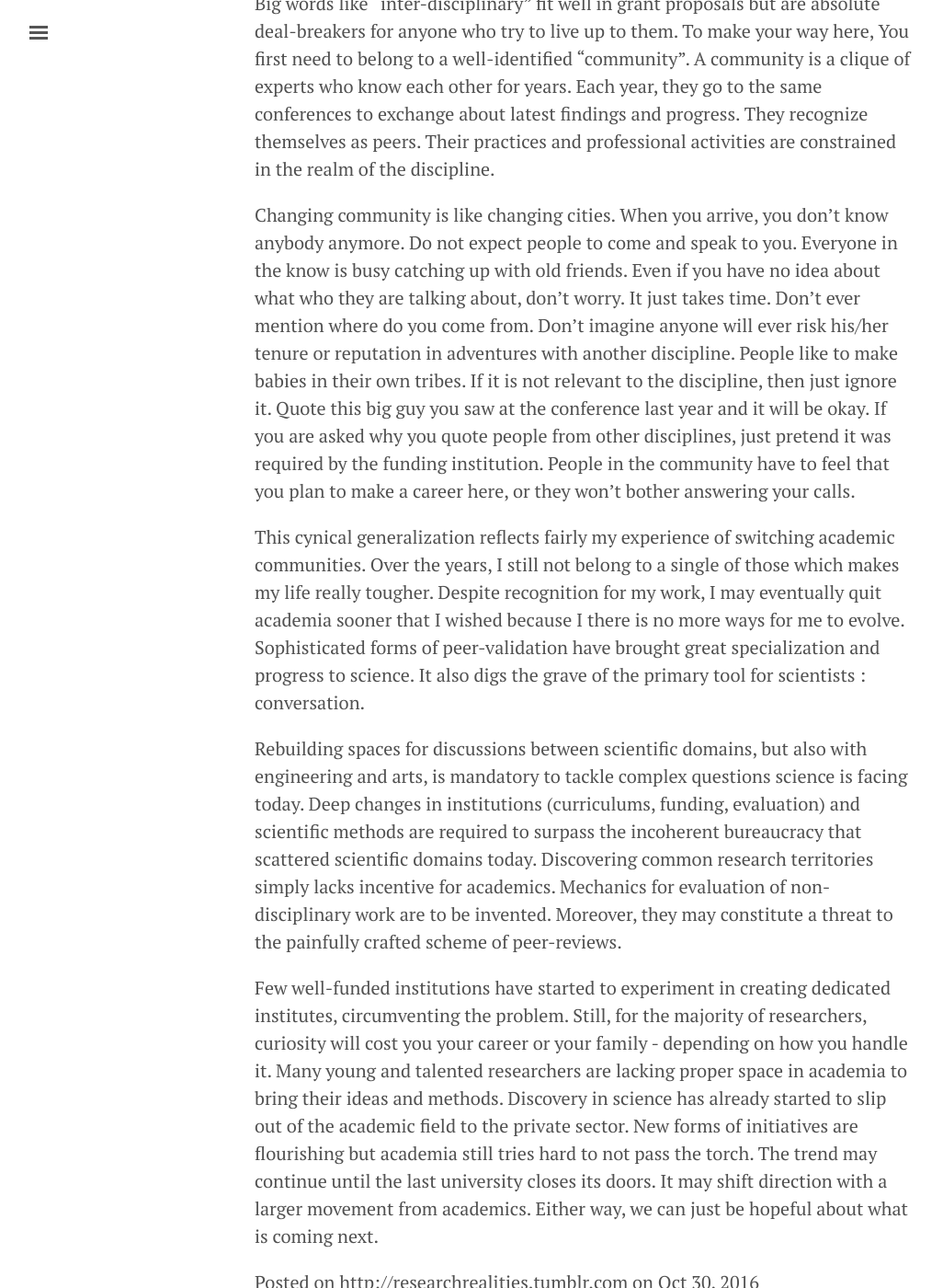
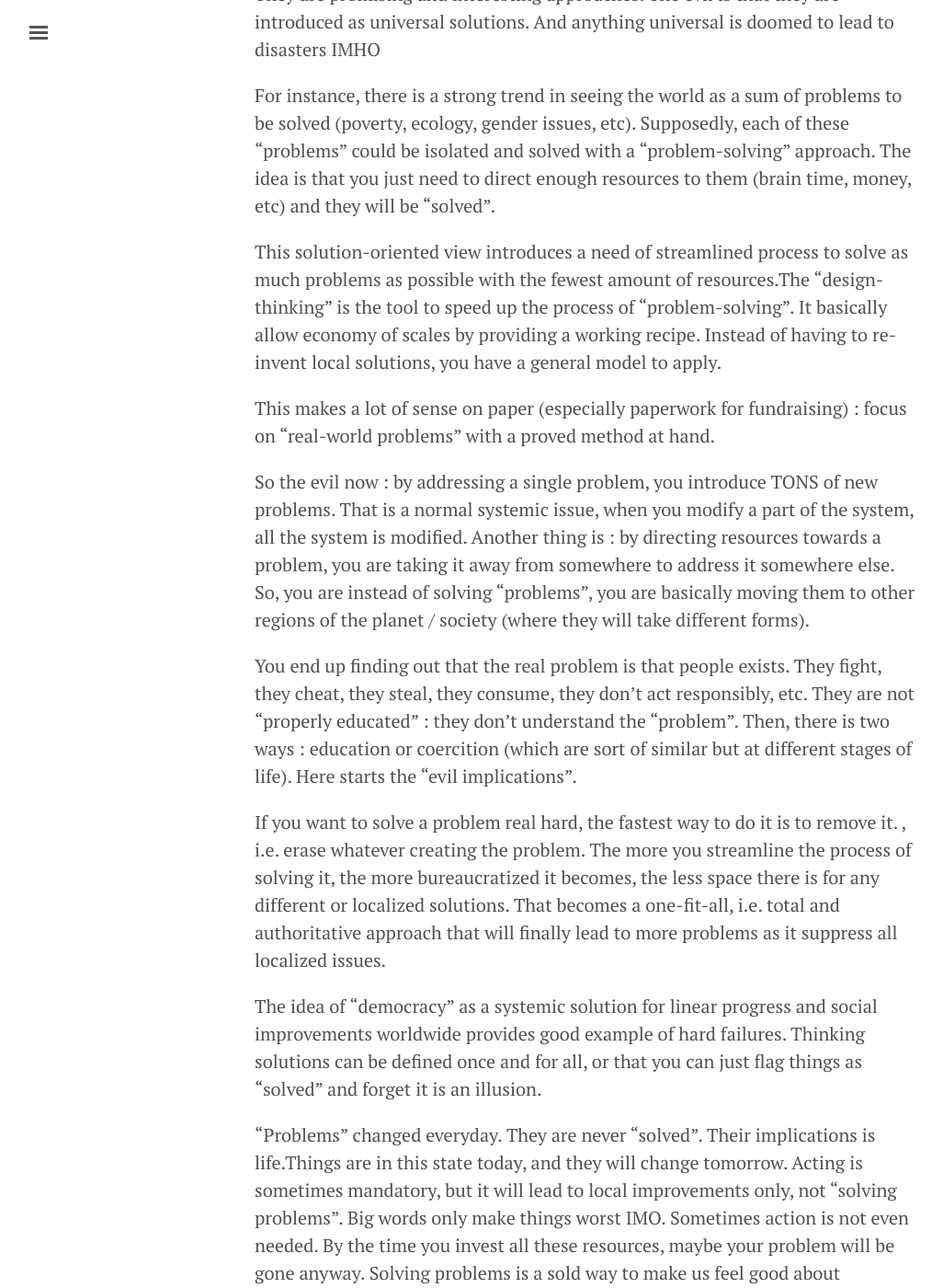
Before and after one commit to clemsos/rw, a Jekyll site: the page built from index.html, in a window 1280 px wide and 1400 px high, scrolled down 589 px. Shown: the whole window at 92% size, without its empty margins (3-1029 px from the left). Built offline with Jekyll 4.4.1, drawn with Linux system fonts in a browser that asks for light colours; the list of posts is cut into pages by our own code; comment, search, counter and statistics services are not loaded; some of the changed text lies outside the part shown.

Commit message:
post problem solving

```diff
--- a/_posts/2016-10-30-nature-research-realities.markdown
+++ b/_posts/2016-10-30-nature-research-realities.markdown
@@ -22,4 +22,4 @@ Rebuilding spaces for discussions between scientific domains, but also with engi
 Few well-funded institutions have started to experiment in creating dedicated institutes, circumventing the problem. Still, for the majority of researchers, curiosity will cost you your career or your family - depending on how you handle it. Many young and talented researchers are lacking proper space in academia to bring their ideas and methods. Discovery in science has already started to slip out of the academic field to the private sector. New forms of initiatives are flourishing but academia still tries hard to not pass the torch. The trend may continue until the last university closes its doors. It may shift direction with a larger movement from academics. Either way, we can just be hopeful about what is coming next.
 
 
-Posted on http://researchrealities.tumblr.com on Oct 30, 2016
+Posted on [http://researchrealities.tumblr.com](http://researchrealities.tumblr.com/post/152507636101/i-own-a-license-in-communication-a-master-in#notes) on Oct 30, 2016
--- /dev/null
+++ b/_posts/2017-09-06-problem-solving.md
@@ -0,0 +1,35 @@
+---
+title: The "evil implications" of problem-solving
+layout: post
+---
+
+I was on my way to the airport in China the other day, I was looking at the transforming landscape of crates, housing and fields. Reflections about enginnnering of these giant projects lead me to post this tweet :
+
+<div style="text-align:center">
+<blockquote class="twitter-tweet" data-lang="en"><p lang="en" dir="ltr">Did I say how much I hate “problem-solving”? Almost more than “design thinking”. Both are nice concepts with evil implications</p>&mdash; clemsos (@clemsos) <a href="https://twitter.com/clemsos/status/904893712685080576">September 5, 2017</a></blockquote>
+<script async src="//platform.twitter.com/widgets.js" charset="utf-8"></script>
+</div>
+
+A few hours later, a friend ask me : **How can they be nice if they have evil implications ?**. Here is my answer.
+
+They are promising and interesting approaches. The evil is that they are introduced as universal solutions. And anything universal is doomed to lead to disasters IMHO
+
+For instance, there is a strong trend in seeing the world as a sum of problems to be solved (poverty, ecology, gender issues, etc). Supposedly, each of these "problems" could be isolated and solved with a "problem-solving" approach. The idea is that you just need to direct enough resources to them (brain time, money, etc) and they will be "solved".
+
+This solution-oriented view introduces a need of streamlined process to solve as much problems as possible with the fewest amount of resources.The "design-thinking" is the tool to speed up the process of "problem-solving". It basically allow economy of scales by providing a working recipe. Instead of having to re-invent local solutions, you have a general model to apply.
+
+This makes a lot of sense on paper (especially paperwork for fundraising) : focus on "real-world problems" with a proved method at hand.
+
+So the evil now : by addressing a single problem, you introduce TONS of new problems. That is a normal systemic issue, when you modify a part of the system, all the system is modified. Another thing is : by directing resources towards a problem, you are taking it away from somewhere to address it somewhere else. So, you are instead of solving "problems", you are basically moving them to other regions of the planet / society (where they will take different forms).
+
+You end up finding out that the real problem is that people exists. They fight, they cheat, they steal, they consume, they don't act responsibly, etc. They are not "properly educated" : they don't understand the "problem". Then, there is two ways : education or coercition (which are sort of similar but at different stages of life). Here starts the "evil implications".
+
+If you want to solve a problem real hard, the fastest way to do it is to remove it. , i.e. erase whatever creating the problem. The more you streamline the process of solving it, the more bureaucratized it becomes, the less space there is for any different or localized solutions. That becomes a one-fit-all, i.e. total and authoritative approach that will finally lead to more problems as it suppress all localized issues.
+
+The idea of "democracy" as a systemic solution for linear progress and social improvements worldwide provides good example of hard failures. Thinking solutions can be defined once and for all, or that you can just flag things as "solved" and forget it is an illusion.
+
+"Problems" changed everyday. They are never "solved". Their implications is life.Things are in this state today, and they will change tomorrow. Acting is sometimes mandatory, but it will lead to local improvements only, not "solving problems". Big words only make things worst IMO. Sometimes action is not even needed. By the time you invest all these resources, maybe your problem will be gone anyway. Solving problems is a sold way to make us feel good about ourselves.
+
+The evil implications is that defining a "problem" lead us to think that we are not part of it and that we can "solve" everything. We, humans, become the people "doing good", "solving problems", 'tackling challenges", etc. That is not how it works. THE problem is that we are alive and that it takes an awful lot of stuff to keep us that way. So what are we going to do about that ?
+
+Nothing. I see no mass suicide ahead, nobody renouncing life. We are just sticking around as long as we can, inventing new machines and health care systems to keep us alive longer. It is fascinating. That is one of the reason I am so passionate about the relationships we have with technology. We invent incredible solutions for problems we create. Then the world is bigger to me that a set of problems we can solve. Humans should be more humble about what they are.
```
